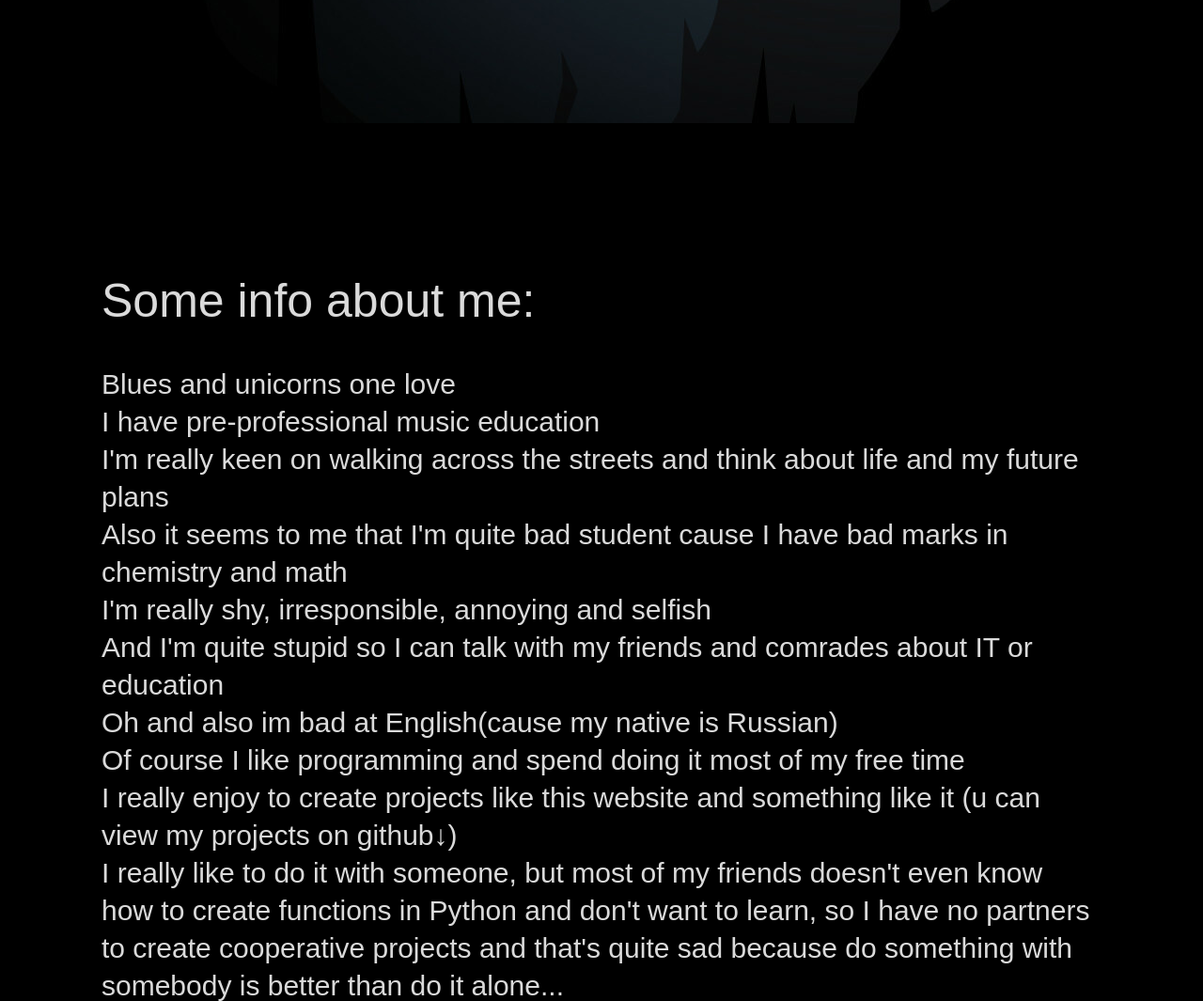
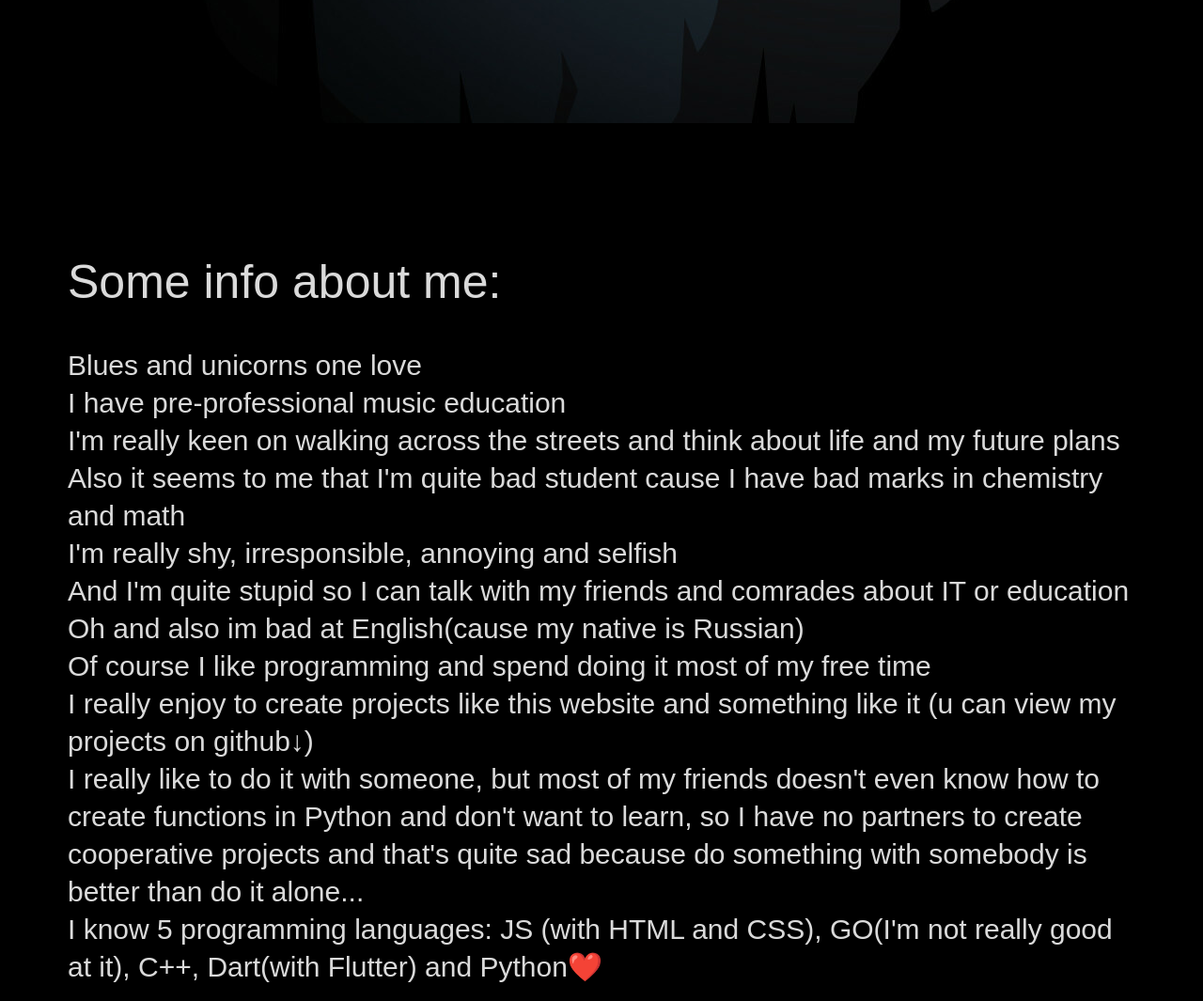
Before and after one commit to aNOOBisTheGod/site, a plain HTML site: page index.html in a window 1280 px wide. Shown: the part 677-1742 px from the top of the page at 94% size. Drawn offline with Linux system fonts and the light colour scheme.

Commit message:
phone fix

```diff
--- a/styles/newstyles.css
+++ b/styles/newstyles.css
@@ -45,7 +45,10 @@ body{
 }
 
 .section{
-	padding: 100px;
+	padding-top: 10vh;
+	padding-bottom: 10vh;
+	padding-left: 5vw;
+	padding-right: 5vw;
 }
 
 .fade-in {
```
